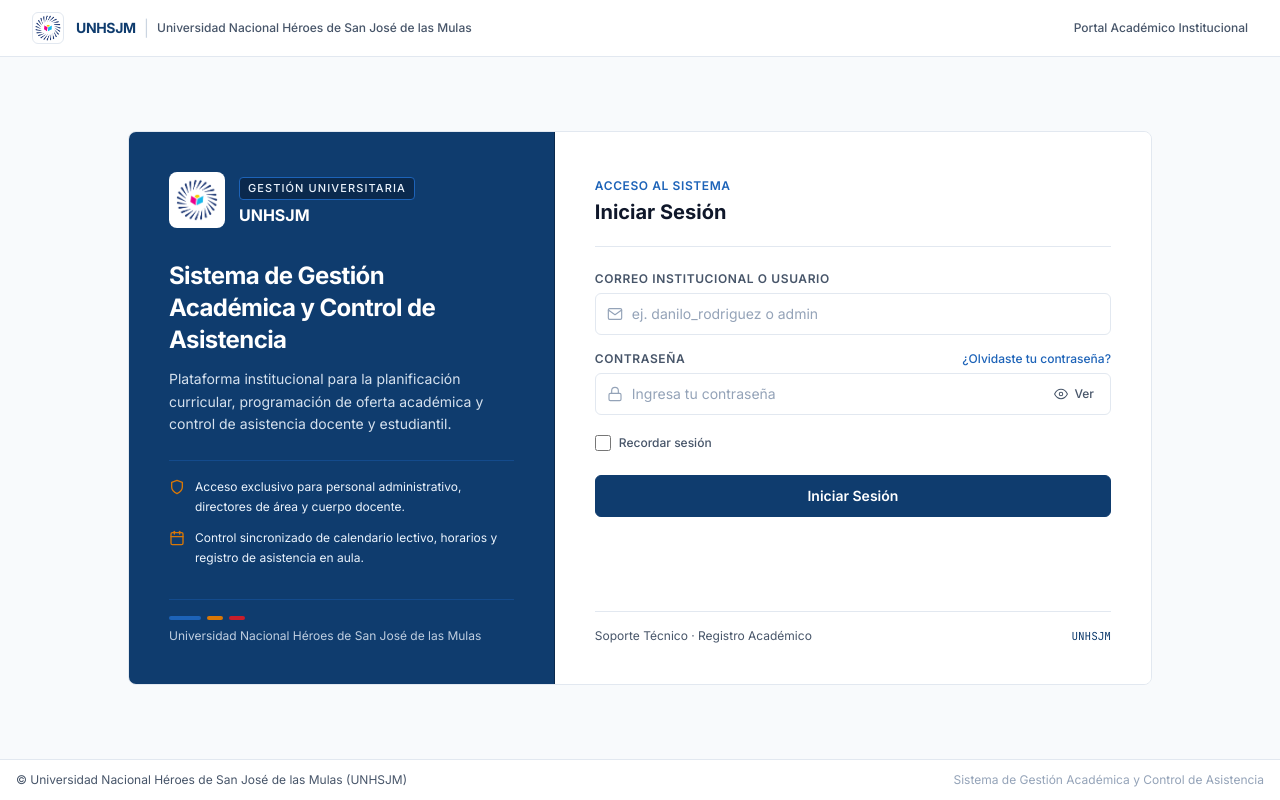
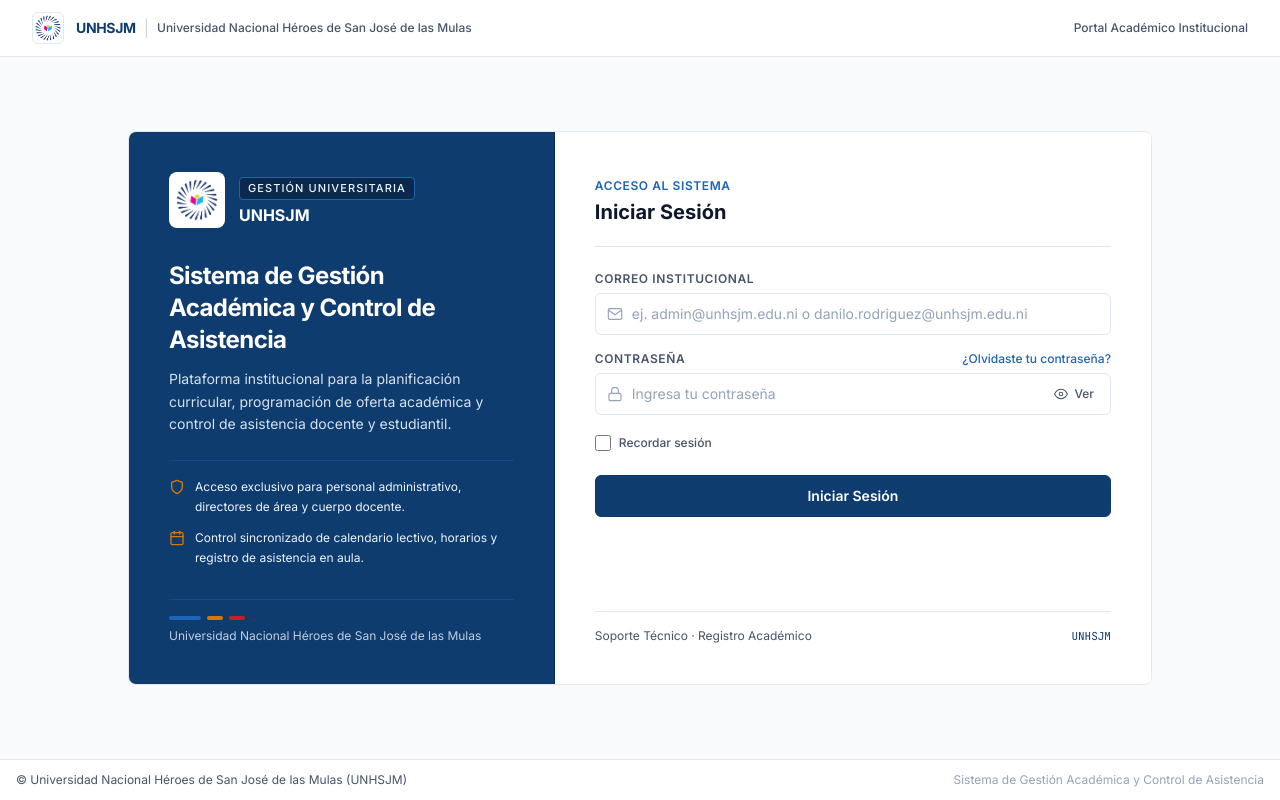
Before and after one commit to luigig11/unhsjm-asistencia-frontend, a React (Vite) app: page / in a window 1280 px wide. Built offline with nearby package versions, Linux system fonts and the light colour scheme; no server answers.

Commit message:
feat(auth): actualizar etiqueta y placeholder a correo institucional en LoginForm

```diff
--- a/src/components/auth/LoginForm.tsx
+++ b/src/components/auth/LoginForm.tsx
@@ -42,7 +42,7 @@ export const LoginForm: React.FC<LoginFormProps> = ({
     const errors: { identifier?: string; password?: string } = {};
 
     if (!identifier.trim()) {
-      errors.identifier = 'Ingresa tu correo institucional o usuario.';
+      errors.identifier = 'Ingresa tu correo institucional.';
     }
 
     if (!password) {
@@ -150,7 +150,7 @@ export const LoginForm: React.FC<LoginFormProps> = ({
               htmlFor="login-identifier"
               className="block text-xs font-semibold uppercase tracking-wider text-[#475569] mb-1.5"
             >
-              Correo Institucional o Usuario
+              Correo Institucional
             </label>
             <div className="relative">
               <span className="inset-y-0 left-0 pl-3 flex items-center pointer-events-none absolute text-[#94A3B8]">
@@ -167,7 +167,7 @@ export const LoginForm: React.FC<LoginFormProps> = ({
                     setFieldErrors({ ...fieldErrors, identifier: undefined });
                   }
                 }}
-                placeholder="ej. danilo_rodriguez o admin"
+                placeholder="ej. admin@unhsjm.edu.ni o danilo.rodriguez@unhsjm.edu.ni"
                 className={`w-full pl-9 pr-3.5 py-2.5 text-sm bg-[#FFFFFF] text-[#0F172A] placeholder-[#94A3B8] rounded-md border transition-colors focus:outline-none ${
                   fieldErrors.identifier
                     ? 'border-[#C81E2B] bg-[#FEE2E2]/20 focus:border-[#C81E2B]'
```
